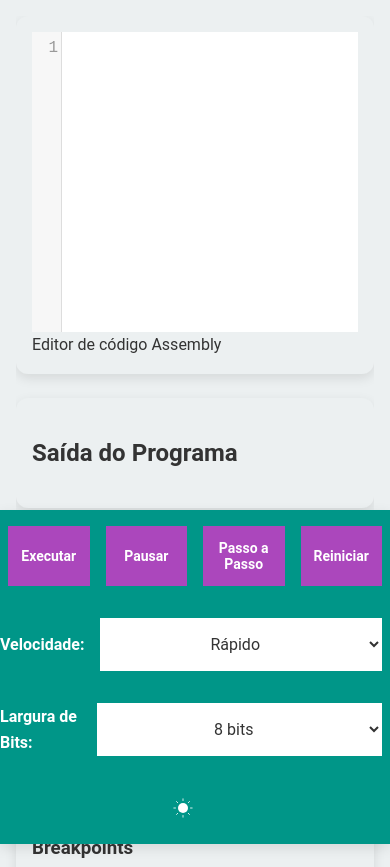
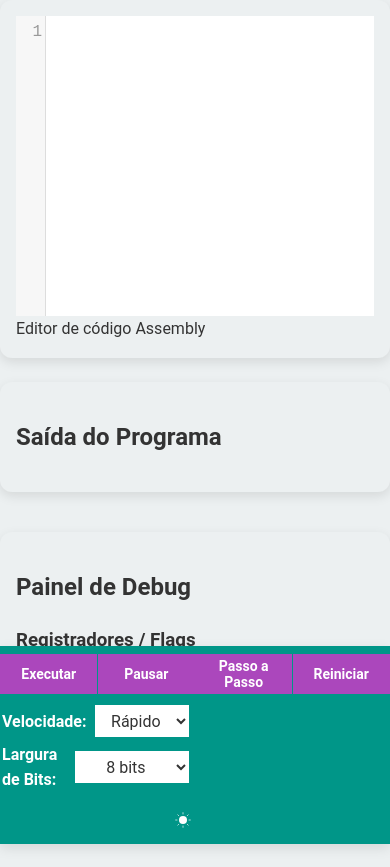
Before and after one commit to MarlilsonM/Simulador_Assembly, a plain HTML site: page index.html in a window 390 px wide. Shown: the top 867 px of the page. Drawn offline with nearby package versions, Linux system fonts and the light colour scheme.

Commit message:
Melhorias visuais.

```diff
--- a/styles/main.css
+++ b/styles/main.css
@@ -126,7 +126,7 @@ body {
     top: 0;
     left: 0;
     width: 100%;
-    height: 70px;
+    height: 60px;
     background-color: var(--primary-color);
     padding: 0 var(--spacing-large);
     box-shadow: var(--box-shadow);
@@ -254,6 +254,7 @@ select {
 
 /* Tablet */
 @media (max-width: 1024px) {
+
     * {
         box-sizing: border-box;
     }
@@ -270,7 +271,7 @@ select {
         display: flex;
         flex-direction: column;
         width: 100%;
-        padding: var(--spacing-medium);
+        padding: 0;
     }
 
     /* Editor e painel de debug */
@@ -284,20 +285,35 @@ select {
     #registers table {
         width: 100%;
         max-width: 100%;
-        font-size: 0.8em; /* Reduz o tamanho da fonte em telas menores */
+        font-size: 0.8em;
     }
 
     /* Controles */
     #controls {
-        flex-wrap: wrap;
-        justify-content: center;
-        padding: var(--spacing-small);
+        display: flex;
+        bottom: 0 !important;
+        top: auto !important;
+        position: fixed !important;
+        height: auto;
+        padding: 4px;
+        flex-direction: row;
+        justify-content: space-between;
+        align-items: center;
+    }
+
+    .control-group {
+        display: flex;
+        flex-direction: row;
+        align-items: center;
+        width: 100%;
+        justify-content: space-around;
+        gap: 0;
+        margin: 0;
     }
 
     #controls button, #controls select {
-        margin: var(--spacing-small);
+        margin: 0.03rem;
         flex-grow: 1;
-        max-width: 150px;
     }
 
     .editor-panel,
@@ -305,36 +321,38 @@ select {
         flex: 1 1 100%;
     }
 
-    #controls {
-        bottom: 0 !important;
-        top: auto !important;
-        position: fixed !important;
-        height: auto;
-        padding: 0;
-        flex-wrap: wrap;
-    }
-
-    .control-group {
-        width: 100%;
-        justify-content: space-between;
-        gap: 0;
-    }
-
     .control-group:first-child {
-        display: flex;
-        flex-wrap: nowrap;
+        flex: 1;
     }
 
     .control-group:first-child button {
-        flex-grow: 1;
+        flex: 1;
+        height: 36px;
+        padding: 0 4px;
+        font-size: 14px;
+        margin: 0;
         border-radius: 0;
-        height: 60px;
-        padding: 0;
-        font-size: 14px; /* Reduzir o tamanho da fonte se necessário */
     }
 
-    .select-wrapper, .theme-toggle {
-        margin: var(--spacing-small);
+    .control-group:last-child {
+        display: flex;
+        flex-direction: row;
+        justify-content: center;
+        align-items: center;
+        width: 100%;
+        padding: 4px;
+    }
+
+    .select-wrapper {
+        flex: 1;
+        margin: 0 4px;
+        max-width: 30%;
+    }
+
+    .select-wrapper select {
+        width: 100%;
+        height: 32px;
+        padding: 4px 8px;
     }
 
     #add-breakpoint-btn {
@@ -342,17 +360,25 @@ select {
         border-radius: 5px;
         height: auto;
     }
+
+    .theme-toggle {
+        width: 32px;
+        height: 32px;
+        margin: 0 4px;
+    }
+
 }
 
 /* Mobile */
 @media (max-width: 768px) {
     body {
-        padding-bottom: 180px;
+        padding-bottom: 120px;
     }
 
     #controls {
         flex-direction: column;
         height: auto;
+        min-height: 0;
         padding: var(--spacing-small) 0;
     }
 
@@ -365,6 +391,10 @@ select {
     .control-group:not(:first-child) {
         flex-direction: column;
         align-items: stretch;
+    }
+
+    .control-group:first-child button {
+        height: 40px;
     }
 
     button, select {
@@ -394,6 +424,20 @@ select {
 
     /* Para telas muito pequenas */
     @media (max-width: 480px) {
+        .control-group:last-child {
+            flex-wrap: wrap;
+        }
+
+        .select-wrapper {
+            flex-basis: 48%;
+            max-width: 48%;
+            margin: 2px;
+        }
+
+        .theme-toggle {
+            margin-top: 4px;
+        }
+
         #controls button, #controls select {
             flex-basis: 100%;
             max-width: 100%;
```
